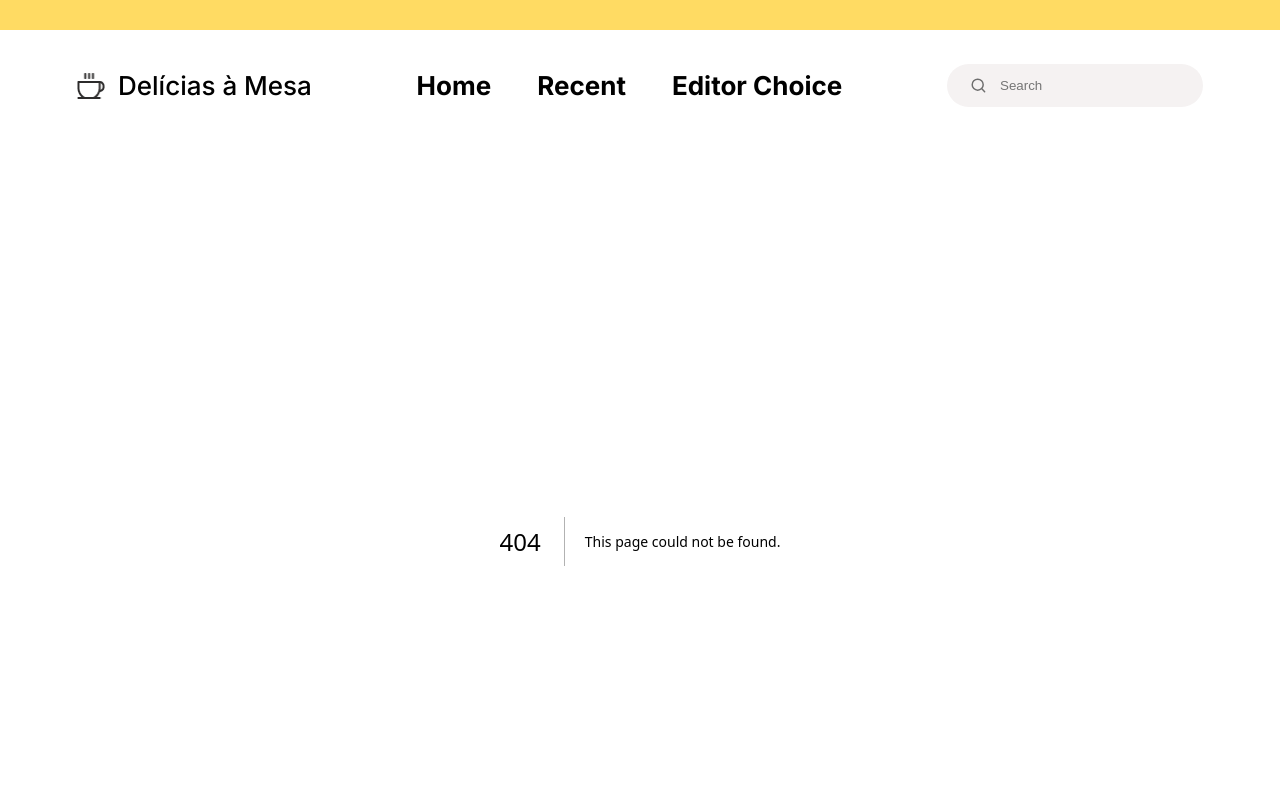
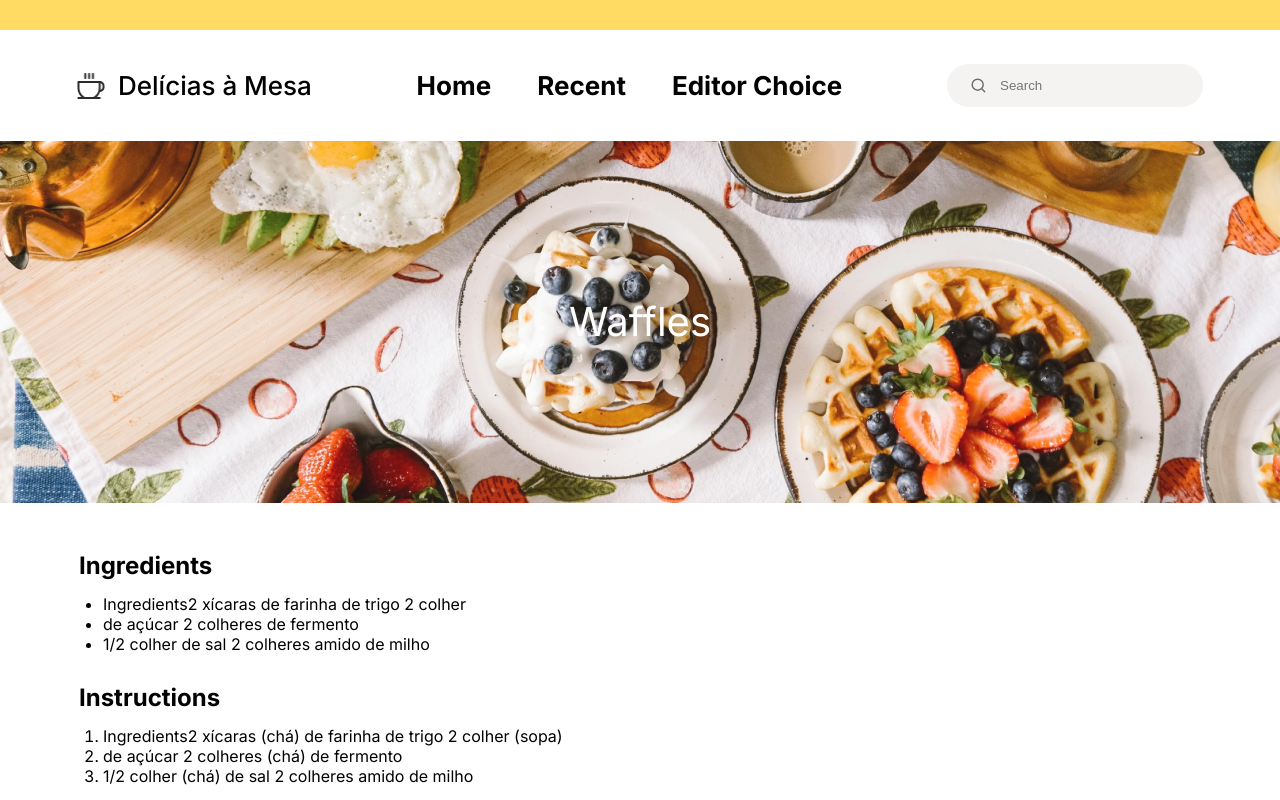
Before and after one commit to GhiasAli17/food-lite-app-design, a Next.js app: page /detail in a window 1280 px wide. Before the commit this address had no page. Shown: the top 800 px of the page. Built offline with nearby package versions, Linux system fonts and the light colour scheme.

Commit message:
detail page

```diff
--- /dev/null
+++ b/src/app/detail/detail.css
@@ -0,0 +1,24 @@
+.hero_detail p{
+
+
+}
+
+.detail {
+    padding-top: 48px;
+    padding-left: 79px;
+    padding-bottom: 163px;
+}
+
+.detail p {
+    font-size: 24px;
+    font-weight: 700;
+    line-height: 29.05px;
+    text-align: left;
+    margin-bottom: 14px;
+}
+.detail .instruction {
+    margin-top: 29px;
+}
+.detail ul, .detail ol {
+    padding-left: 24px;
+}
--- /dev/null
+++ b/src/app/detail/page.tsx
@@ -0,0 +1,38 @@
+import React from 'react'
+import './detail.css'
+
+const page = () => {
+  return (
+    <main>
+        <div className="hero_section hero_detail">
+            <p>Waffles</p>
+        </div>
+        <div className="detail">
+
+           <div>
+              <p>Ingredients</p>
+
+              <ul>
+                <li>Ingredients2 xícaras  de farinha de trigo 2 colher </li>
+                <li>de açúcar 2 colheres de fermento </li>
+                <li> 1/2 colher  de sal 2 colheres amido de milho </li>
+                </ul>
+
+           </div>
+           <div>
+           <p className='instruction'>Instructions</p>
+              <ol>
+                <li>Ingredients2 xícaras (chá) de farinha de trigo 2 colher (sopa) </li>
+                <li>de açúcar 2 colheres (chá) de fermento </li>
+                <li> 1/2 colher (chá) de sal 2 colheres amido de milho </li>
+             </ol>
+           </div>
+
+            </div>
+
+
+    </main>
+  )
+}
+
+export default page
--- a/src/app/globals.css
+++ b/src/app/globals.css
@@ -43,3 +43,41 @@ button{
 button:hover{
   cursor: pointer;
 }
+
+
+.hero_section {
+  display: flex;
+  justify-content: center;
+  align-items: center;
+  background-image: url("/images/background_image.png");
+  height: 362px;
+  opacity: 0.93;
+
+}
+
+.hero_section.detail {
+  background-image: url("/images/product_detail.png");
+}
+
+.hero_section p {
+  color: white;
+  font-size: 40px;
+  font-weight: var(--primary-font-weight);
+  line-height: 48.41px;
+  width: 898px;
+  text-align: center;
+}
+
+.products_section{
+  margin-top: 77px;
+  margin-left: 77px;
+  margin-right: 77px;
+
+}
+
+button a{
+  text-decoration: none;
+  list-style: none;
+  color: black;
+
+}
--- a/src/app/home/components/ProductCard.tsx
+++ b/src/app/home/components/ProductCard.tsx
@@ -1,3 +1,4 @@
+import Link from 'next/link'
 import React from 'react'
 
 const ProductCard = ({url}:{url:string}) => {
@@ -10,7 +11,9 @@ const ProductCard = ({url}:{url:string}) => {
                 <div className='card_content'>
                     <h4>Waffles</h4>
                     <p>Receita bacana pra comer com os amigos de manhã.</p>
-                    <button>View Recipe</button>
+                    <button>
+                        <Link href="/detail">
+                    View Recipe</Link></button>
                 </div>
 
 
```
Also changed, not shown: src/app/home/home.css (+0 -27 lines).
